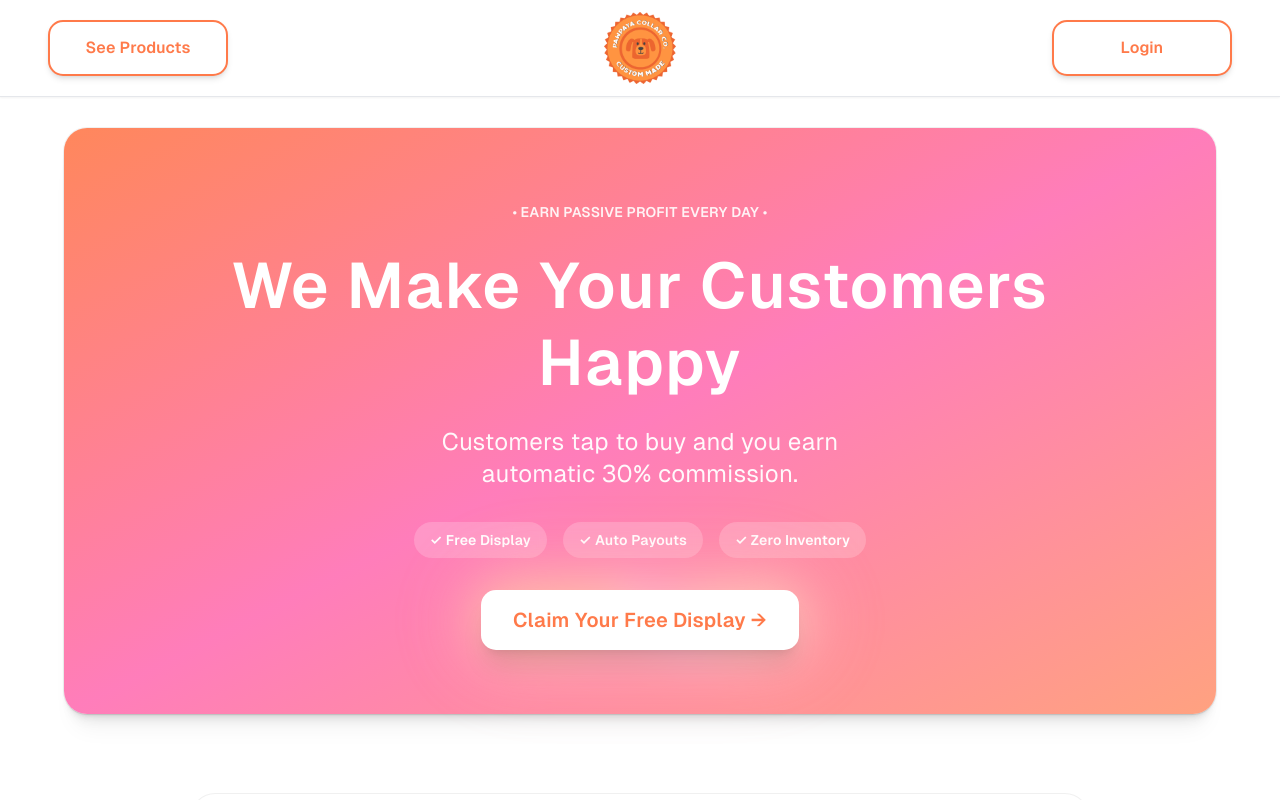
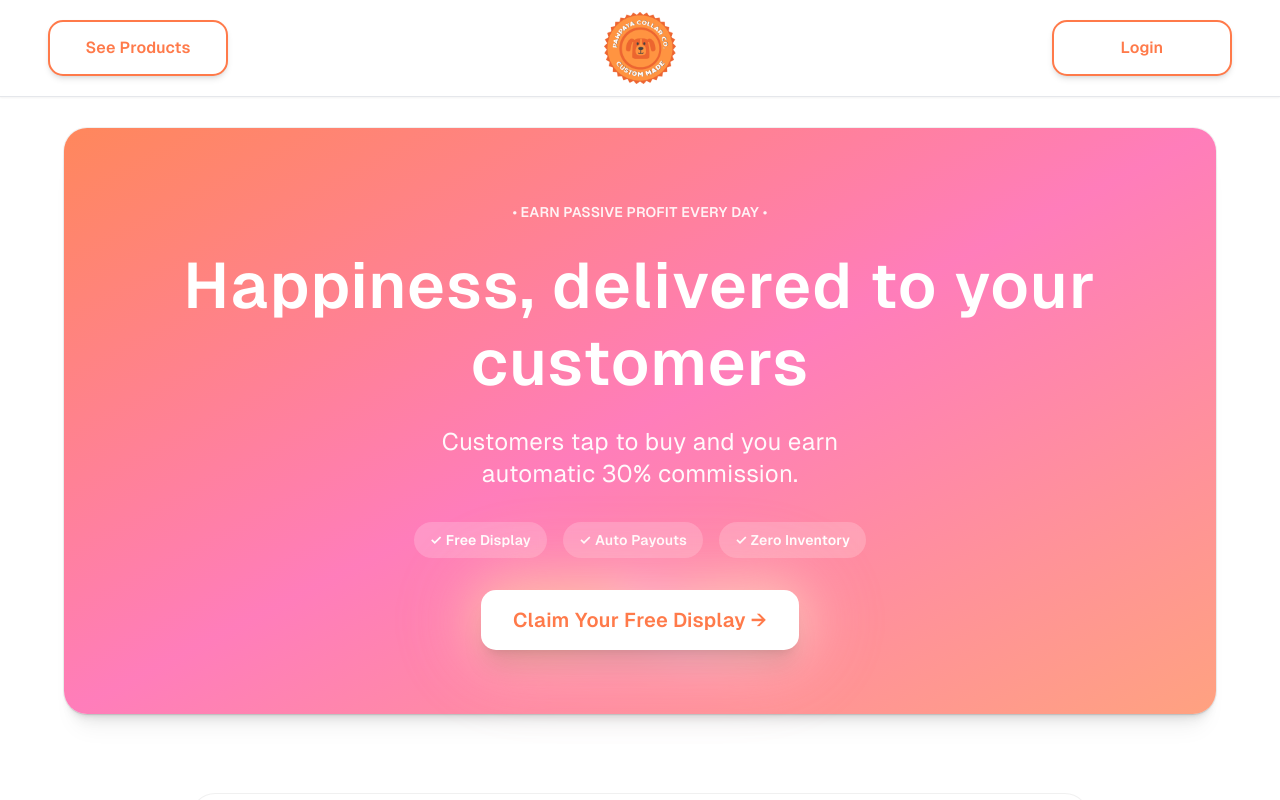
Before and after one commit to pawpayaco/tapify-marketplace, a Next.js app: page / in a window 1280 px wide. Shown: the top 800 px of the page. Built offline with nearby package versions, Linux system fonts and the light colour scheme; no server answers.

Commit message:
Sync latest UID and Priority Display fixes

```diff
--- a/pages/index.js
+++ b/pages/index.js
@@ -165,7 +165,7 @@ export default function Home() {
 
               {/* Main heading */}
               <h1 className="text-2xl sm:text-3xl md:text-5xl lg:text-6xl font-bold mb-3 sm:mb-4 md:mb-6 px-1 sm:px-2 leading-tight">
-                We Make Your Customers Happy
+                Happiness, delivered to your customers
               </h1>
 
               {/* Subheader */}
```
